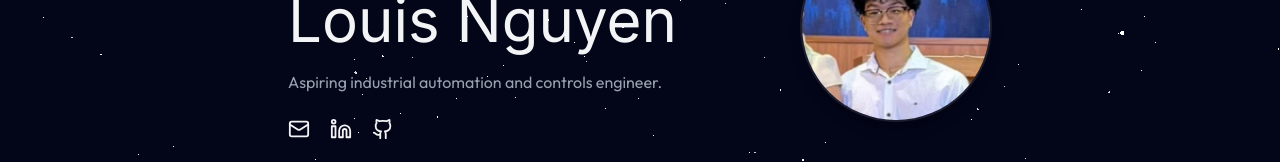
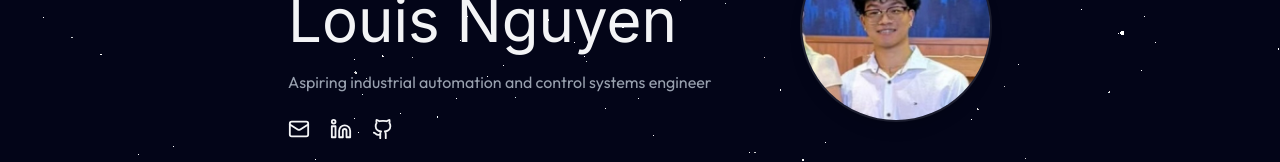
Before and after one commit to louisnguyenn/Louis-Personal-Portfolio, a React (Vite) app: page / in a window 1280 px wide. Shown: the part 170-332 px from the top of the page. Built offline with nearby package versions, Linux system fonts and the light colour scheme.

Commit message:
docs: update header with aspiration

```diff
--- a/src/components/sections/Hero.jsx
+++ b/src/components/sections/Hero.jsx
@@ -42,7 +42,7 @@ export const Hero = () => {
               delay={0.3}
             >
               <p className="text-gray-400">
-                Aspiring industrial automation and controls engineer.
+                Aspiring industrial automation and control systems engineer
               </p>
             </AnimateContent>
 
```
